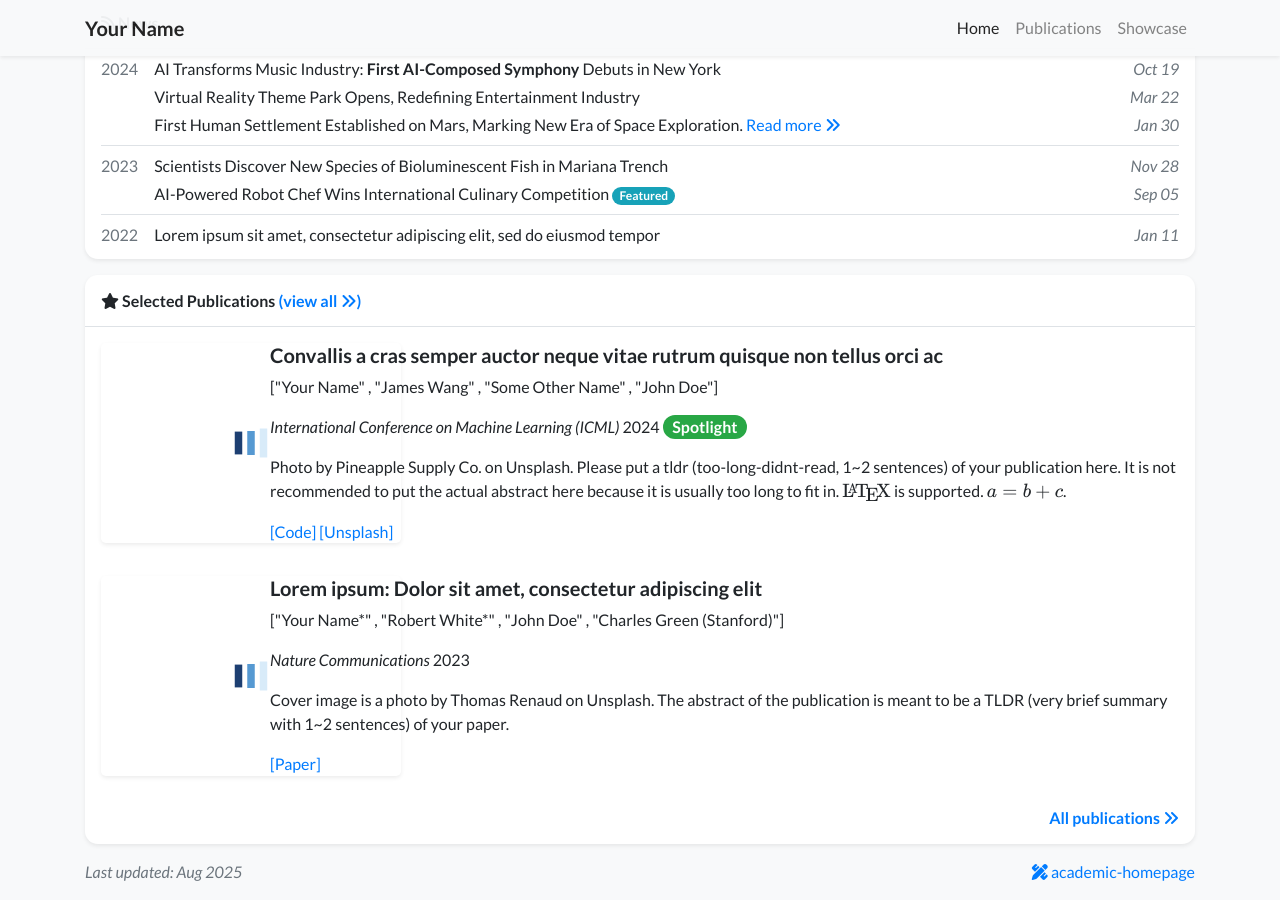
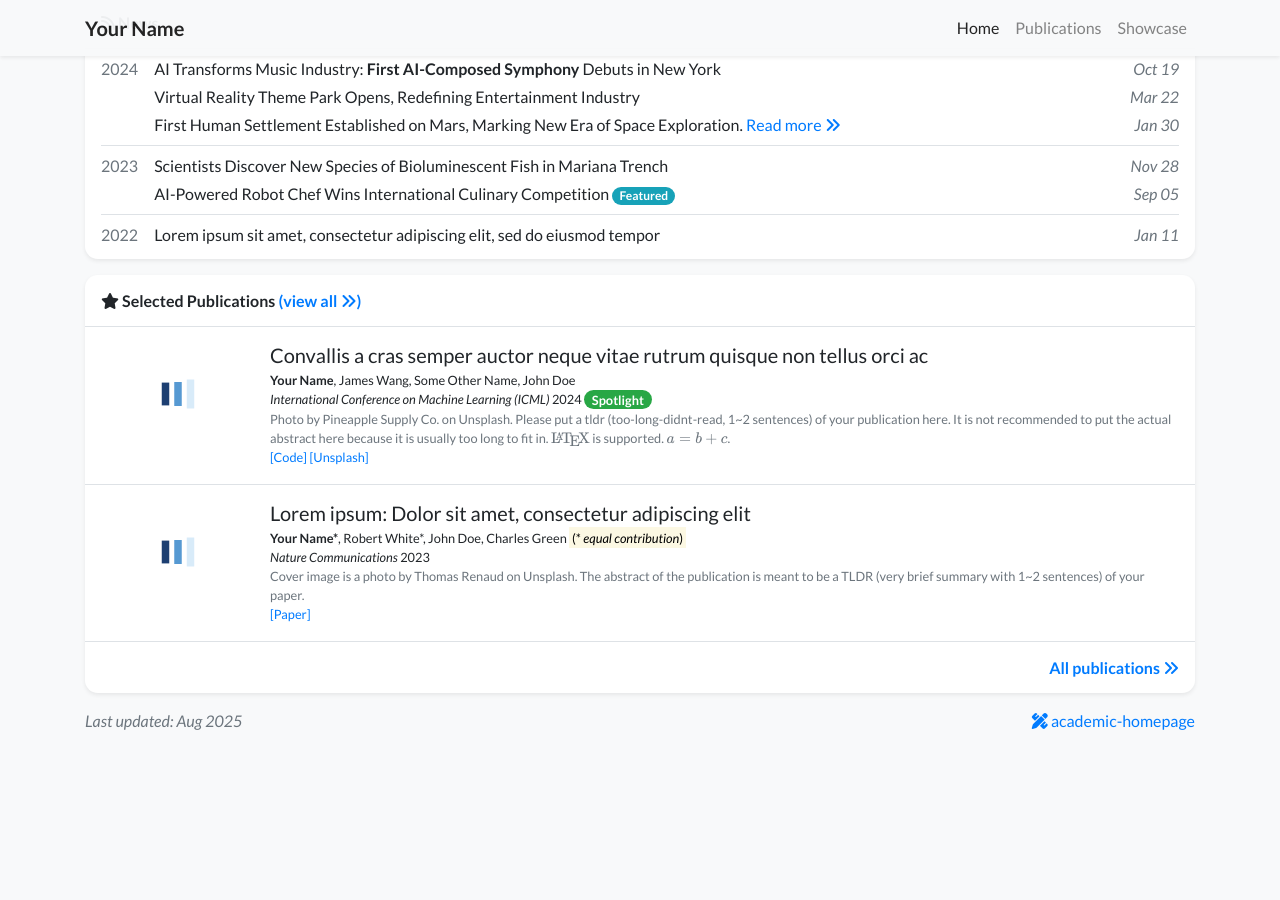
Before and after one commit to rekkles2/rekkles2.github.io, a Jekyll site: the page built from index.html, in a window 1280 px wide and 900 px high, scrolled down 857 px. Built offline with Jekyll 4.4.1, drawn with Linux system fonts in a browser that asks for light colours; nearby versions of some CDN libraries; a style sheet for code colours, icons or effects is not loaded; after the commit the page ends 1606 px from its top, so only the background shows below that.

Commit message:
Update publication_item.html

```diff
--- a/_includes/widgets/publication_item.html
+++ b/_includes/widgets/publication_item.html
@@ -1,72 +1,54 @@
 {% assign item = include.item %}
-<!-- Desktop version -->
 <div class="d-none d-md-block">
-    <div class="row no-gutters {% unless include.hide_bottom_border %}border-b border-gray-200{% endunless %}">
+    <div class="row no-gutters {% unless include.hide_bottom_border %}border-bottom{% endunless %} border-gray">
         <div class="col-md-3 col-xl-2 mb-md-0 p-md-3">
             {%- if item.cover -%}
-            <img data-src="{{ item.cover | relative_url }}" alt="{{ item.title }}" class="lazy w-48 h-32 object-cover rounded-lg shadow-sm" src="{{ '/assets/images/empty_300x200.png' | relative_url }}">
+            <img data-src="{{ item.cover | relative_url }}" alt="{{ item.title }}" class="lazy w-100 rounded-sm" src="{{ '/assets/images/empty_300x200.png' | relative_url }}">
             {%- else -%}
-            <svg class="bubble-visual-hash lazy w-48 h-32 object-cover rounded-lg shadow-sm" data-bubble-visual-hash="{{ item.id }}" viewBox="0 0 300 200"></svg>
+            <svg class="bubble-visual-hash lazy w-100 rounded-sm" data-bubble-visual-hash="{{ item.id }}" viewBox="0 0 300 200"></svg>
             {%- endif -%}
         </div>
         <div class="col-md-9 col-xl-10 p-3 pl-md-0">
-            <h5 class="mt-0 mb-2 font-semibold text-gray-800 text-lg">{{ item.title }}</h5>
-            <p class="mt-0 mb-3 text-sm text-gray-600">
-                {% assign authors = item.authors | split: ", " %}
-                {% for author in authors %}
-                    {% if author contains "Your Name" %}
-                        <span class="font-bold underline text-gray-800">{{ author }}</span>
-                    {% else %}
-                        <span class="text-gray-400">{{ author }}</span>
-                    {% endif %}
-                    {% unless forloop.last %}, {% endunless %}
-                {% endfor %}
-            </p>
-            <p class="mt-0 mb-3 text-sm italic text-gray-700 font-medium">{{ item.pub_pre }}<i class="underline">{{ item.pub }}</i>{{ item.pub_post }} {{ item.pub_date }} {{ item.pub_last }} <span data-semantic-scholar-id="{{ item.semantic_scholar_id }}"></span></p>
-            <p class="mt-0 mb-3 text-sm text-gray-700">{{ item.abstract }}</p>
-            <p class="text-xs text-blue-600 pb-0 mb-0 lh-125 abstract-links">
+            <h5 class="mt-0 mb-1 font-weight-normal">{{ item.title }}</h5>
+            <p class="mt-0 mb-0 small">{% include widgets/author_list.html authors=item.authors %}</p>
+            <p class="mt-0 mb-0 small">{{item.pub_pre}}<i>{{ item.pub }}</i>{{ item.pub_post }} {{ item.pub_date }} {{ item.pub_last }} <span data-semantic-scholar-id="{{ item.semantic_scholar_id }}"></span></p>
+            <p class="mt-0 mb-0 small text-muted">{{ item.abstract }}</p>
+
+            <p class="small pb-0 mb-0 lh-125 text-muted abstract-links">
                 {% for link in item.links %}
                 {% if link[1].url %}
-                <a target="{{ link[1]['target'] }}" href="{{ link[1]['url'] }}" class="hover:underline">[{{ link[0] }}]</a>
+                <a target="{{ link[1]['target'] }}" href="{{ link[1]['url'] }}">[{{ link[0] }}]</a>
                 {% else %}
-                <a target="_blank" href="{{ link[1] }}" class="hover:underline">[{{ link[0] }}]</a>
+                <a target="_blank" href="{{ link[1] }}">[{{ link[0] }}]</a>
                 {% endif %}
                 {% endfor %}
             </p>
+
         </div>
     </div>
 </div>
 
-<!-- Mobile version -->
-<div class="row no-gutters d-md-none {% unless include.hide_bottom_border %}border-b border-gray-200{% endunless %} {% if include.first %}rounded-t-xl{% endif %} {% if include.last %}rounded-b-xl{% endif %} {% if item.cover %}lazy{% endif %}" data-src="{{ item.cover | relative_url }}">
-    <div class="w-100 {% if include.first %}rounded-t-xl{% endif %} {% if include.last %}rounded-b-xl{% endif %}" style="background-color: rgba(255,255,255,0.9);">
+<div class="row no-gutters d-md-none {% unless include.hide_bottom_border %}border-bottom{% endunless %} border-gray {% if include.first %}rounded-xl-top{% endif %} {% if include.last %}rounded-xl-bottom{% endif %} {% if item.cover %}lazy{% endif %}" data-src="{{ item.cover | relative_url }}">
+    <div class="w-100 {% if include.first %}rounded-xl-top{% endif %} {% if include.last %}rounded-xl-bottom{% endif %}" style="background-color: rgba(255,255,255,0.9);">
         <div class="d-flex align-items-start flex-column py-3 px-4">
             <div class="mb-auto"></div>
             <div>
-                <h5 class="mt-0 mb-2 font-semibold text-gray-800 text-lg">{{ item.title }}</h5>
-                <p class="mt-0 mb-3 text-sm text-gray-600">
-                    {% assign authors = item.authors | split: ", " %}
-                    {% for author in authors %}
-                        {% if author contains "Your Name" %}
-                            <span class="font-bold underline text-gray-800">{{ author }}</span>
-                        {% else %}
-                            <span class="text-gray-400">{{ author }}</span>
-                        {% endif %}
-                        {% unless forloop.last %}, {% endunless %}
-                    {% endfor %}
-                </p>
-                <p class="mt-0 mb-3 text-sm italic text-gray-700 font-medium">{{ item.pub_pre }}<i class="underline">{{ item.pub }}</i>{{ item.pub_post }} {{ item.pub_date }} {{ item.pub_last }} <span data-semantic-scholar-id="{{ item.semantic_scholar_id }}"></span></p>
-                <p class="mt-0 mb-3 text-sm text-gray-700">{{ item.abstract }}</p>
-                <p class="text-xs text-blue-600 pb-0 mb-0 lh-125 abstract-links">
+                <h5 class="mt-0 mb-1 font-weight-normal">{{ item.title }}</h5>
+                <p class="mt-0 mb-0 small">{% include widgets/author_list.html authors=item.authors %}</p>
+                <p class="mt-0 mb-0 small">{{item.pub_pre}}<i>{{ item.pub }}</i>{{ item.pub_post }} {{ item.pub_date }} {{ item.pub_last }} <span data-semantic-scholar-id="{{ item.semantic_scholar_id }}"></span></p>
+                <p class="mt-0 mb-0 small text-muted">{{ item.abstract }}</p>
+
+                <p class="small pb-0 mb-0 lh-125 text-muted abstract-links">
                     {% for link in item.links %}
                     {% if link[1].url %}
-                    <a target="{{ link[1]['target'] }}" href="{{ link[1]['url'] }}" class="hover:underline">[{{ link[0] }}]</a>
+                    <a target="{{ link[1]['target'] }}" href="{{ link[1]['url'] }}">[{{ link[0] }}]</a>
                     {% else %}
-                    <a target="_blank" href="{{ link[1] }}" class="hover:underline">[{{ link[0] }}]</a>
+                    <a target="_blank" href="{{ link[1] }}">[{{ link[0] }}]</a>
                     {% endif %}
                     {% endfor %}
                 </p>
             </div>
         </div>
     </div>
+
 </div>
```
